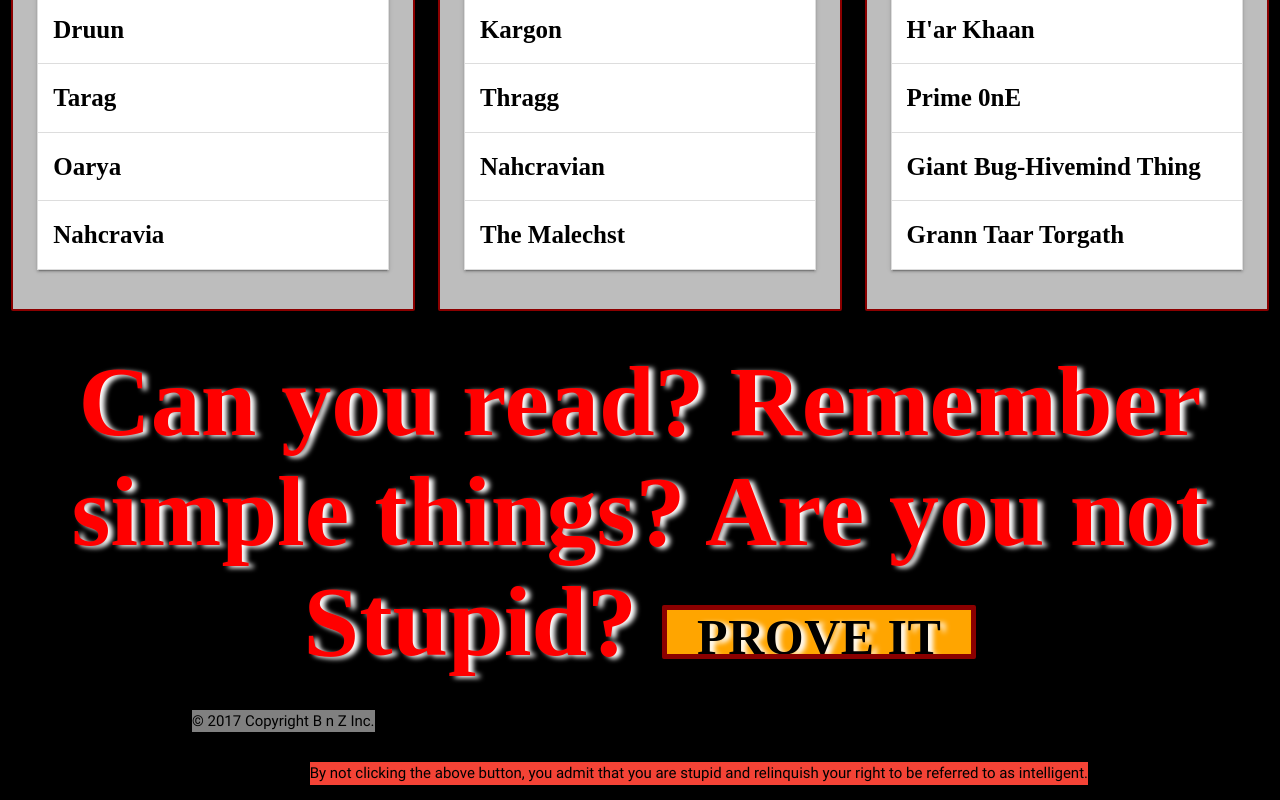
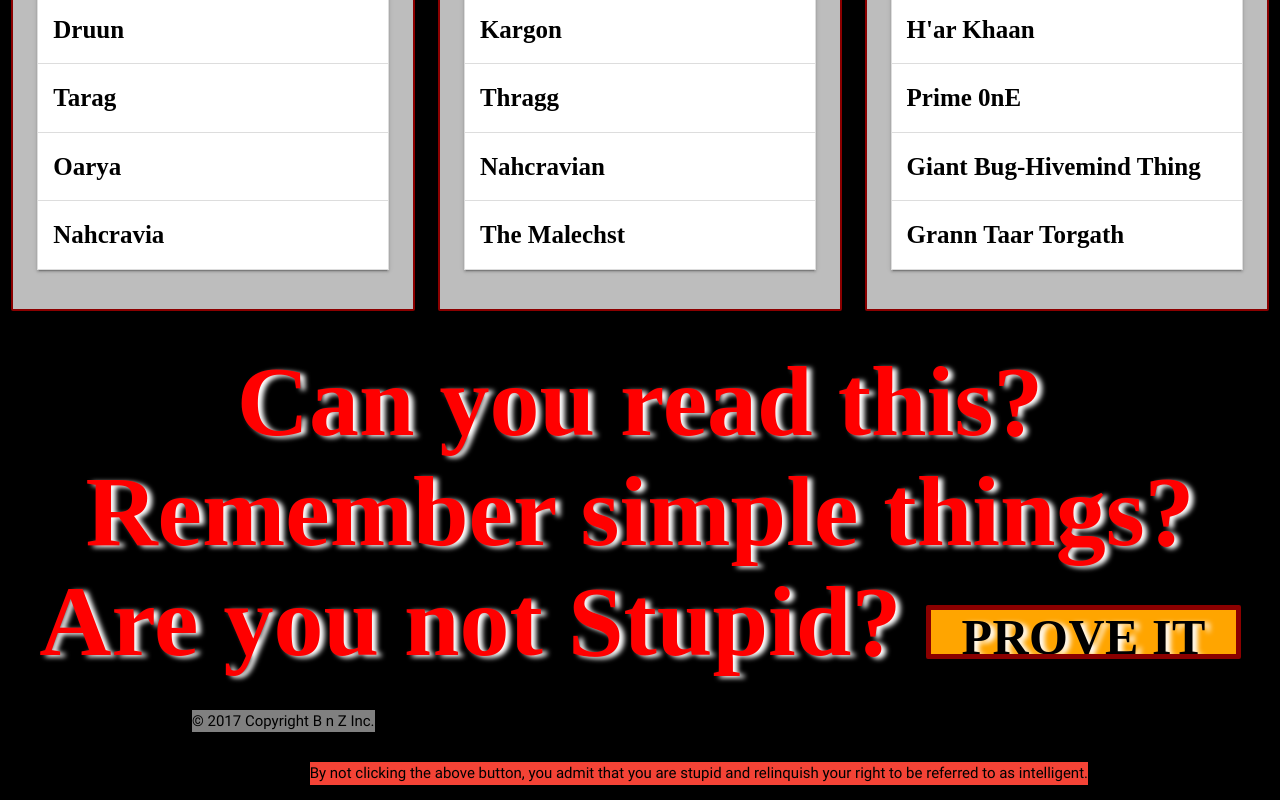
Before and after one commit to LeoMcclung/q1-project, a plain HTML site: page public/study/index.html in a window 1280 px wide. Shown: the part 1194-1994 px from the top of the page. Drawn offline with nearby package versions, Linux system fonts and the light colour scheme; no server answers; a web font is replaced by a local one.

Commit message:
modified text in footer on study page

```diff
--- a/public/study/index.html
+++ b/public/study/index.html
@@ -221,7 +221,7 @@
         </div>
     </main>
     <footer>
-        <h3 class="center-align">Can you read? Remember simple things? Are you not Stupid?
+        <h3 class="center-align">Can you read this? Remember simple things? Are you not Stupid?
             <a class="center-align waves-effect waves-yellow btn-large" onclick="quizStart()">PROVE IT</a>
         </h3>
         <div class="footer-copyright">
```
